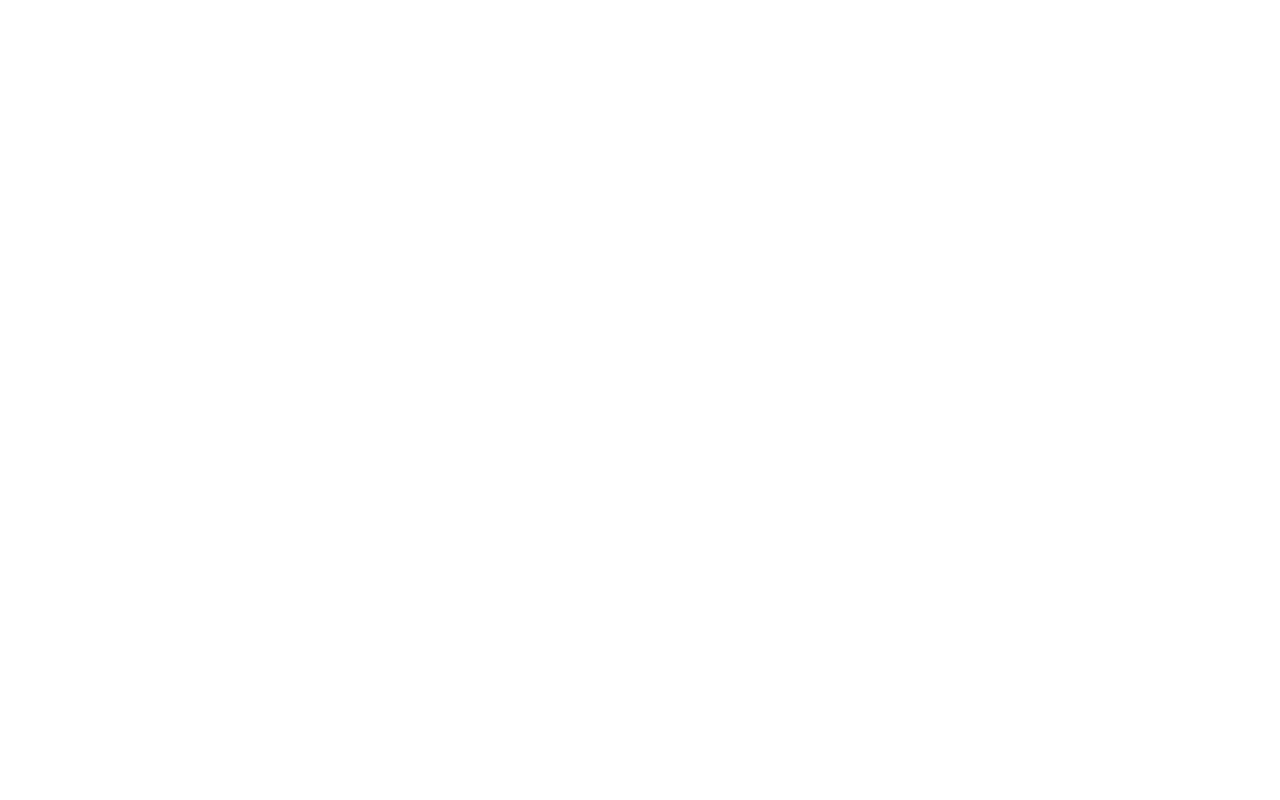
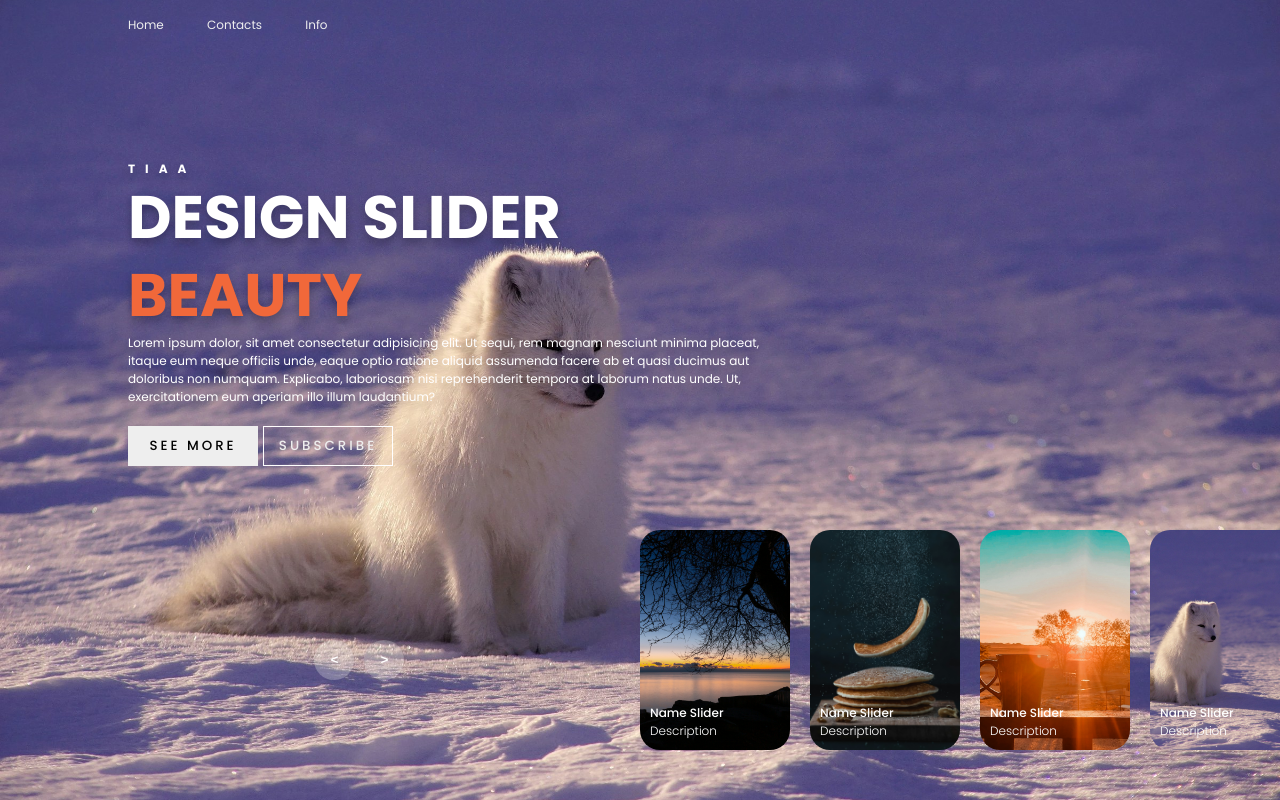
Before and after one commit to nithya-aj/ImageSlider, a plain HTML site: page index.html in a window 1280 px wide. Drawn offline with Linux system fonts and the light colour scheme.

Commit message:
Added the slider and complete the design

```diff
--- a/index.html
+++ b/index.html
@@ -4,6 +4,144 @@
     <meta charset="UTF-8" />
     <meta name="viewport" content="width=device-width, initial-scale=1.0" />
     <title>Document</title>
+    <link rel="stylesheet" href="style.css" />
   </head>
-  <body></body>
+  <body>
+    <header>
+      <nav>
+        <a href="">Home</a>
+        <a href="">Contacts</a>
+        <a href="">Info</a>
+      </nav>
+    </header>
+
+    <!-- carousel -->
+    <div class="carousel">
+      <!-- list item -->
+      <div class="list">
+        <div class="item">
+          <img src="assets/img.jpg" />
+          <div class="content">
+            <div class="author">TIAA</div>
+            <div class="title">DESIGN SLIDER</div>
+            <div class="topic">BEAUTY</div>
+            <div class="des">
+              <!-- lorem 50 -->
+              Lorem ipsum dolor, sit amet consectetur adipisicing elit. Ut
+              sequi, rem magnam nesciunt minima placeat, itaque eum neque
+              officiis unde, eaque optio ratione aliquid assumenda facere ab et
+              quasi ducimus aut doloribus non numquam. Explicabo, laboriosam
+              nisi reprehenderit tempora at laborum natus unde. Ut,
+              exercitationem eum aperiam illo illum laudantium?
+            </div>
+            <div class="buttons">
+              <button>SEE MORE</button>
+              <button>SUBSCRIBE</button>
+            </div>
+          </div>
+        </div>
+        <div class="item">
+          <img src="assets/img1.jpg" />
+          <div class="content">
+            <div class="author">TIAA</div>
+            <div class="title">DESIGN SLIDER</div>
+            <div class="topic">BEAUTY</div>
+            <div class="des">
+              Lorem ipsum dolor, sit amet consectetur adipisicing elit. Ut
+              sequi, rem magnam nesciunt minima placeat, itaque eum neque
+              officiis unde, eaque optio ratione aliquid assumenda facere ab et
+              quasi ducimus aut doloribus non numquam. Explicabo, laboriosam
+              nisi reprehenderit tempora at laborum natus unde. Ut,
+              exercitationem eum aperiam illo illum laudantium?
+            </div>
+            <div class="buttons">
+              <button>SEE MORE</button>
+              <button>SUBSCRIBE</button>
+            </div>
+          </div>
+        </div>
+        <div class="item">
+          <img src="assets/img2.jpg" />
+          <div class="content">
+            <div class="author">TIAA</div>
+            <div class="title">DESIGN SLIDER</div>
+            <div class="topic">BEAUTY</div>
+            <div class="des">
+              Lorem ipsum dolor, sit amet consectetur adipisicing elit. Ut
+              sequi, rem magnam nesciunt minima placeat, itaque eum neque
+              officiis unde, eaque optio ratione aliquid assumenda facere ab et
+              quasi ducimus aut doloribus non numquam. Explicabo, laboriosam
+              nisi reprehenderit tempora at laborum natus unde. Ut,
+              exercitationem eum aperiam illo illum laudantium?
+            </div>
+            <div class="buttons">
+              <button>SEE MORE</button>
+              <button>SUBSCRIBE</button>
+            </div>
+          </div>
+        </div>
+        <div class="item">
+          <img src="assets/img3.jpg" />
+          <div class="content">
+            <div class="author">TIAA</div>
+            <div class="title">DESIGN SLIDER</div>
+            <div class="topic">BEAUTY</div>
+            <div class="des">
+              Lorem ipsum dolor, sit amet consectetur adipisicing elit. Ut
+              sequi, rem magnam nesciunt minima placeat, itaque eum neque
+              officiis unde, eaque optio ratione aliquid assumenda facere ab et
+              quasi ducimus aut doloribus non numquam. Explicabo, laboriosam
+              nisi reprehenderit tempora at laborum natus unde. Ut,
+              exercitationem eum aperiam illo illum laudantium?
+            </div>
+            <div class="buttons">
+              <button>SEE MORE</button>
+              <button>SUBSCRIBE</button>
+            </div>
+          </div>
+        </div>
+      </div>
+      <!-- list thumnail -->
+      <div class="thumbnail">
+        <div class="item">
+          <img src="assets/img.jpg" />
+          <div class="content">
+            <div class="title">Name Slider</div>
+            <div class="description">Description</div>
+          </div>
+        </div>
+        <div class="item">
+          <img src="assets/img1.jpg" />
+          <div class="content">
+            <div class="title">Name Slider</div>
+            <div class="description">Description</div>
+          </div>
+        </div>
+        <div class="item">
+          <img src="assets/img2.jpg" />
+          <div class="content">
+            <div class="title">Name Slider</div>
+            <div class="description">Description</div>
+          </div>
+        </div>
+        <div class="item">
+          <img src="assets/img3.jpg" />
+          <div class="content">
+            <div class="title">Name Slider</div>
+            <div class="description">Description</div>
+          </div>
+        </div>
+      </div>
+      <!-- next prev -->
+
+      <div class="arrows">
+        <button id="prev">&lt;</button>
+        <button id="next">&gt;</button>
+      </div>
+      <!-- time running -->
+      <div class="time"></div>
+    </div>
+
+    <script src="script.js"></script>
+  </body>
 </html>
--- a/script.js
+++ b/script.js
@@ -0,0 +1,48 @@
+let nextDom = document.getElementById('next');
+let prevDom = document.getElementById('prev');
+
+let carouselDom = document.querySelector('.carousel');
+let SliderDom = carouselDom.querySelector('.carousel .list');
+let thumbnailBorderDom = document.querySelector('.carousel .thumbnail');
+let thumbnailItemsDom = thumbnailBorderDom.querySelectorAll('.item');
+let timeDom = document.querySelector('.carousel .time');
+
+thumbnailBorderDom.appendChild(thumbnailItemsDom[0]);
+let timeRunning = 3000;
+let timeAutoNext = 7000;
+
+nextDom.onclick = function () {
+    showSlider('next');
+}
+
+prevDom.onclick = function () {
+    showSlider('prev');
+}
+let runTimeOut;
+let runNextAuto = setTimeout(() => {
+    next.click();
+}, timeAutoNext)
+function showSlider(type) {
+    let SliderItemsDom = SliderDom.querySelectorAll('.carousel .list .item');
+    let thumbnailItemsDom = document.querySelectorAll('.carousel .thumbnail .item');
+
+    if (type === 'next') {
+        SliderDom.appendChild(SliderItemsDom[0]);
+        thumbnailBorderDom.appendChild(thumbnailItemsDom[0]);
+        carouselDom.classList.add('next');
+    } else {
+        SliderDom.prepend(SliderItemsDom[SliderItemsDom.length - 1]);
+        thumbnailBorderDom.prepend(thumbnailItemsDom[thumbnailItemsDom.length - 1]);
+        carouselDom.classList.add('prev');
+    }
+    clearTimeout(runTimeOut);
+    runTimeOut = setTimeout(() => {
+        carouselDom.classList.remove('next');
+        carouselDom.classList.remove('prev');
+    }, timeRunning);
+
+    clearTimeout(runNextAuto);
+    runNextAuto = setTimeout(() => {
+        next.click();
+    }, timeAutoNext)
+}
--- a/style.css
+++ b/style.css
@@ -0,0 +1,308 @@
+@import url('https://fonts.googleapis.com/css2?family=Poppins:ital,wght@0,100;0,200;0,300;0,400;0,500;0,600;0,700;0,800;0,900;1,100;1,200;1,300;1,400;1,500;1,600;1,700;1,800;1,900&display=swap');
+body{
+    margin: 0;
+    background-color: #000;
+    color: #eee;
+    font-family: Poppins;
+    font-size: 12px;
+}
+a{
+    text-decoration: none;
+}
+header{
+    width: 1140px;
+    max-width: 80%;
+    margin: auto;
+    height: 50px;
+    display: flex;
+    align-items: center;
+    position: relative;
+    z-index: 100;
+}
+header a{
+    color: #eee;
+    margin-right: 40px;
+}
+/* carousel */
+.carousel{
+    height: 100vh;
+    margin-top: -50px;
+    width: 100vw;
+    overflow: hidden;
+    position: relative;
+}
+.carousel .list .item{
+    width: 100%;
+    height: 100%;
+    position: absolute;
+    inset: 0 0 0 0;
+}
+.carousel .list .item img{
+    width: 100%;
+    height: 100%;
+    object-fit: cover;
+}
+.carousel .list .item .content{
+    position: absolute;
+    top: 20%;
+    width: 1140px;
+    max-width: 80%;
+    left: 50%;
+    transform: translateX(-50%);
+    padding-right: 30%;
+    box-sizing: border-box;
+    color: #fff;
+    text-shadow: 0 5px 10px #0004;
+}
+.carousel .list .item .author{
+    font-weight: bold;
+    letter-spacing: 10px;
+}
+.carousel .list .item .title,
+.carousel .list .item .topic{
+    font-size: 5em;
+    font-weight: bold;
+    line-height: 1.3em;
+}
+.carousel .list .item .topic{
+    color: #f1683a;
+}
+.carousel .list .item .buttons{
+    display: grid;
+    grid-template-columns: repeat(2, 130px);
+    grid-template-rows: 40px;
+    gap: 5px;
+    margin-top: 20px;
+}
+.carousel .list .item .buttons button{
+    border: none;
+    background-color: #eee;
+    letter-spacing: 3px;
+    font-family: Poppins;
+    font-weight: 500;
+}
+.carousel .list .item .buttons button:nth-child(2){
+    background-color: transparent;
+    border: 1px solid #fff;
+    color: #eee;
+}
+/* thumbail */
+.thumbnail{
+    position: absolute;
+    bottom: 50px;
+    left: 50%;
+    width: max-content;
+    z-index: 100;
+    display: flex;
+    gap: 20px;
+}
+.thumbnail .item{
+    width: 150px;
+    height: 220px;
+    flex-shrink: 0;
+    position: relative;
+}
+.thumbnail .item img{
+    width: 100%;
+    height: 100%;
+    object-fit: cover;
+    border-radius: 20px;
+}
+.thumbnail .item .content{
+    color: #fff;
+    position: absolute;
+    bottom: 10px;
+    left: 10px;
+    right: 10px;
+}
+.thumbnail .item .content .title{
+    font-weight: 500;
+}
+.thumbnail .item .content .description{
+    font-weight: 300;
+}
+/* arrows */
+.arrows{
+    position: absolute;
+    top: 80%;
+    right: 52%;
+    z-index: 100;
+    width: 300px;
+    max-width: 30%;
+    display: flex;
+    gap: 10px;
+    align-items: center;
+}
+.arrows button{
+    width: 40px;
+    height: 40px;
+    border-radius: 50%;
+    background-color: #eee4;
+    border: none;
+    color: #fff;
+    font-family: monospace;
+    font-weight: bold;
+    transition: .5s;
+}
+.arrows button:hover{
+    background-color: #fff;
+    color: #000;
+}
+
+/* animation */
+.carousel .list .item:nth-child(1){
+    z-index: 1;
+}
+
+/* animation text in first item */
+
+.carousel .list .item:nth-child(1) .content .author,
+.carousel .list .item:nth-child(1) .content .title,
+.carousel .list .item:nth-child(1) .content .topic,
+.carousel .list .item:nth-child(1) .content .des,
+.carousel .list .item:nth-child(1) .content .buttons
+{
+    transform: translateY(50px);
+    filter: blur(20px);
+    opacity: 0;
+    animation: showContent .5s 1s linear 1 forwards;
+}
+@keyframes showContent{
+    to{
+        transform: translateY(0px);
+        filter: blur(0px);
+        opacity: 1;
+    }
+}
+.carousel .list .item:nth-child(1) .content .title{
+    animation-delay: 1.2s!important;
+}
+.carousel .list .item:nth-child(1) .content .topic{
+    animation-delay: 1.4s!important;
+}
+.carousel .list .item:nth-child(1) .content .des{
+    animation-delay: 1.6s!important;
+}
+.carousel .list .item:nth-child(1) .content .buttons{
+    animation-delay: 1.8s!important;
+}
+/* create animation when next click */
+.carousel.next .list .item:nth-child(1) img{
+    width: 150px;
+    height: 220px;
+    position: absolute;
+    bottom: 50px;
+    left: 50%;
+    border-radius: 30px;
+    animation: showImage .5s linear 1 forwards;
+}
+@keyframes showImage{
+    to{
+        bottom: 0;
+        left: 0;
+        width: 100%;
+        height: 100%;
+        border-radius: 0;
+    }
+}
+
+.carousel.next .thumbnail .item:nth-last-child(1){
+    overflow: hidden;
+    animation: showThumbnail .5s linear 1 forwards;
+}
+.carousel.prev .list .item img{
+    z-index: 100;
+}
+@keyframes showThumbnail{
+    from{
+        width: 0;
+        opacity: 0;
+    }
+}
+.carousel.next .thumbnail{
+    animation: effectNext .5s linear 1 forwards;
+}
+
+@keyframes effectNext{
+    from{
+        transform: translateX(150px);
+    }
+}
+
+/* running time */
+
+.carousel .time{
+    position: absolute;
+    z-index: 1000;
+    width: 0%;
+    height: 3px;
+    background-color: #f1683a;
+    left: 0;
+    top: 0;
+}
+
+.carousel.next .time,
+.carousel.prev .time{
+    animation: runningTime 3s linear 1 forwards;
+}
+@keyframes runningTime{
+    from{ width: 100%}
+    to{width: 0}
+}
+
+
+/* prev click */
+
+.carousel.prev .list .item:nth-child(2){
+    z-index: 2;
+}
+
+.carousel.prev .list .item:nth-child(2) img{
+    animation: outFrame 0.5s linear 1 forwards;
+    position: absolute;
+    bottom: 0;
+    left: 0;
+}
+@keyframes outFrame{
+    to{
+        width: 150px;
+        height: 220px;
+        bottom: 50px;
+        left: 50%;
+        border-radius: 20px;
+    }
+}
+
+.carousel.prev .thumbnail .item:nth-child(1){
+    overflow: hidden;
+    opacity: 0;
+    animation: showThumbnail .5s linear 1 forwards;
+}
+.carousel.next .arrows button,
+.carousel.prev .arrows button{
+    pointer-events: none;
+}
+.carousel.prev .list .item:nth-child(2) .content .author,
+.carousel.prev .list .item:nth-child(2) .content .title,
+.carousel.prev .list .item:nth-child(2) .content .topic,
+.carousel.prev .list .item:nth-child(2) .content .des,
+.carousel.prev .list .item:nth-child(2) .content .buttons
+{
+    animation: contentOut 1.5s linear 1 forwards!important;
+}
+
+@keyframes contentOut{
+    to{
+        transform: translateY(-150px);
+        filter: blur(20px);
+        opacity: 0;
+    }
+}
+@media screen and (max-width: 678px) {
+    .carousel .list .item .content{
+        padding-right: 0;
+    }
+    .carousel .list .item .content .title{
+        font-size: 30px;
+    }
+}
```
Also changed, not shown: assets/img.jpg (added), assets/img1.jpg (added), assets/img2.jpg (added), assets/img3.jpg (added).
